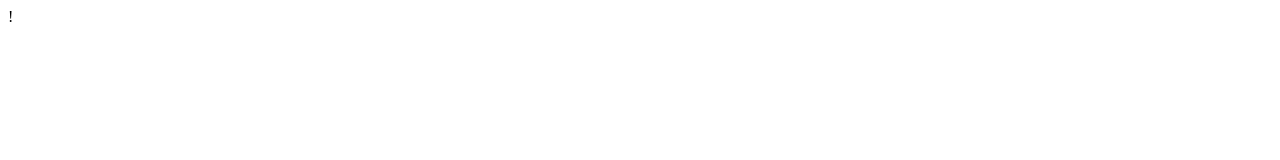
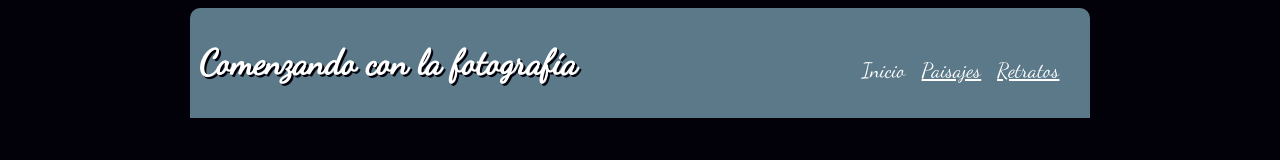
Before and after one commit to SpyrosCapetanopulos/NextU, a plain HTML site: page EvaluacionFinalCCSyDiseñoWebResponsive/index.html in a window 1280 px wide. Drawn offline with Linux system fonts and the light colour scheme.

Commit message:
Evaluacion CSS
Creacion de HTML, CSS y Fonts.

```diff
--- /dev/null
+++ b/EvaluacionFinalCCSyDiseñoWebResponsive/css/estilos.css
@@ -0,0 +1,102 @@
+@font-face {
+  font-family: 'DancingScript';
+  src: url(../fonts/DancingScript-Regular.otf);
+}
+
+body {
+  font-family: 'DancingScript';
+  background-color: #02010a
+}
+
+#contenido {
+  margin: 0 auto;
+  max-width: 900px;
+	display: flex;
+	flex-flow: row wrap;
+}
+
+#contenido header, #contenido main, #contenido footer {
+  width: 100%;
+}
+
+header {
+  background-color: #5b7989;
+  color: white;
+  border-radius: 10px 10px 0 0;
+  padding: 10px 10px;
+  display: flex;
+  flex-flow: row wrap;
+  animation: slidein 2s;
+}
+
+header h1 {
+  text-shadow: 2px 2px 0 #02010a;
+  font-size: 2.2em;
+}
+
+header nav {
+  font-size: 1.3em;
+  margin-top: 40px;
+}
+
+header a {
+  color: white;
+}
+
+header nav ul {
+  list-style: none;
+  margin: 0 auto;
+  width: 100%;
+}
+
+header nav li {
+  display: inline;
+  margin: 5px;
+}
+
+header nav .active a, header nav a:visited {
+  text-decoration: none;
+}
+
+@-webkit-keyframes slidein{
+  0%{
+    margin-top: 150%;
+  }
+  60%{
+    margin-top: -5%;
+  }
+  100%{
+    margin-top: 0%;
+  }
+}
+
+@media all and (min-width: 900px) {
+  #contenido {
+    width: 900px;
+  }
+  header h1 {
+    width: 70%;
+  }
+  header nav {
+    width: 30%;
+  }
+}
+
+/* Móvil */
+@media (max-width: 900px) {
+  #contenido {
+    width: 100%;
+  }
+  header {
+    text-align: center;
+    animation: slidein 2s;
+  }
+  header h1 {
+    width: 100%;
+    margin: 0 auto;
+  }
+  header nav {
+    width: 100%;
+    margin: 0 auto;
+  }
+}
--- a/EvaluacionFinalCCSyDiseñoWebResponsive/index.html
+++ b/EvaluacionFinalCCSyDiseñoWebResponsive/index.html
@@ -1,10 +1,26 @@
-!<!DOCTYPE html>
+<!DOCTYPE html>
 <html>
   <head>
     <meta charset="utf-8">
-    <title></title>
+    <meta name="viewport" content="width:device-width">
+    <meta name="author" content="Spyros Capetanopulos Demarco">
+    <meta name="keywords" content="Fotografia,Paisajes,Retratos">
+    <meta name="description" content="Evaluacion final CSS y Diseño Web Responsive">
+    <link rel="stylesheet" href="css/estilos.css">
+    <title>Comenzando con la Fotografía</title>
   </head>
   <body>
-
+    <div id="contenido">
+    <header>
+      <h1>Comenzando con la fotografía</h1>
+      <nav>
+        <ul>
+          <li class="active"><a href="#">Inicio</a></li>
+          <li><a href="paisajes.html">Paisajes</a></li>
+          <li><a href="retratos.html">Retratos</a></li>
+        </ul>
+      </nav>
+    </header>
+  </div>
   </body>
 </html>
```
Also changed, not shown: EvaluacionFinalCCSyDiseñoWebResponsive/paisajes.html (+1 -1 lines), EvaluacionFinalCCSyDiseñoWebResponsive/retratos.html (+1 -1 lines), EvaluacionFinalCCSyDiseñoWebResponsive/css/estilo.css (deleted), EvaluacionFinalCCSyDiseñoWebResponsive/fonts/DancingScript-Regular.otf (added).
